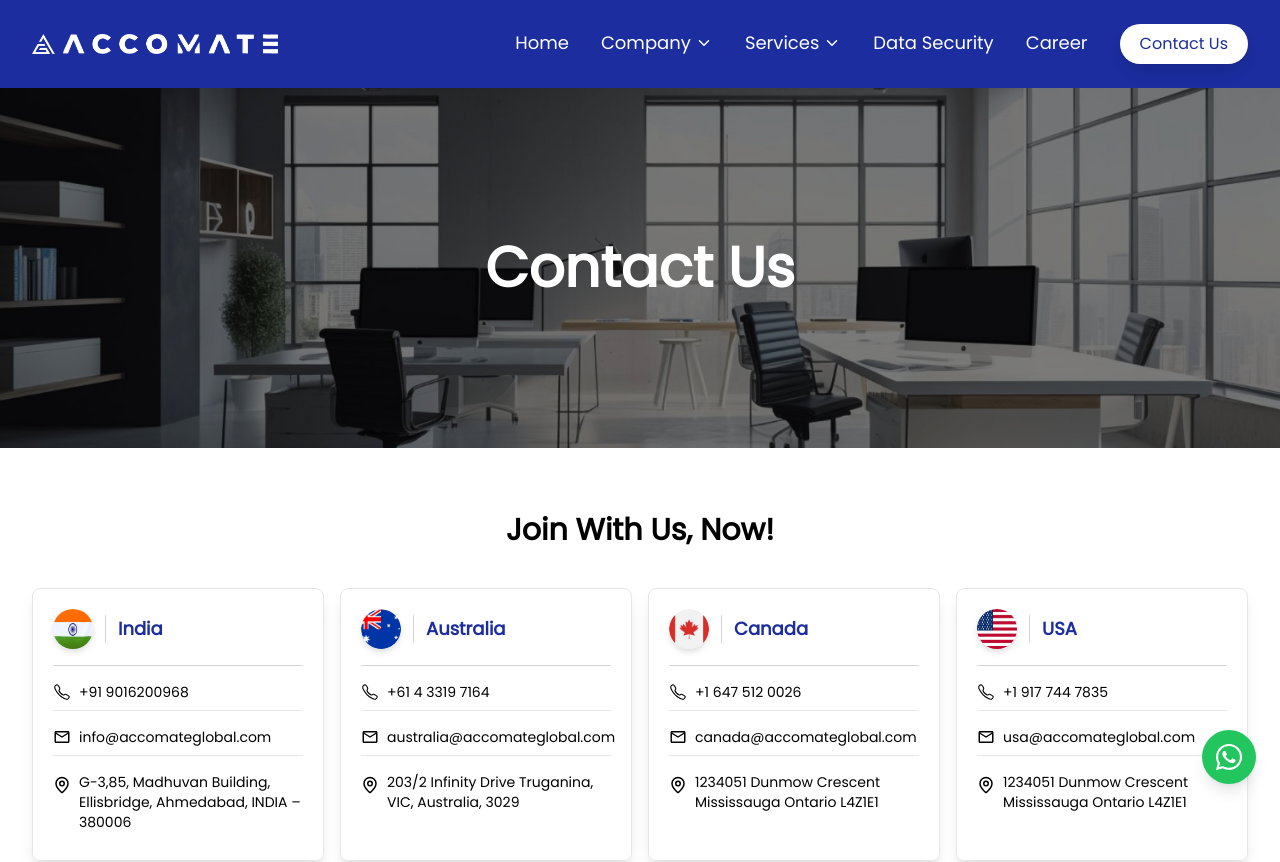
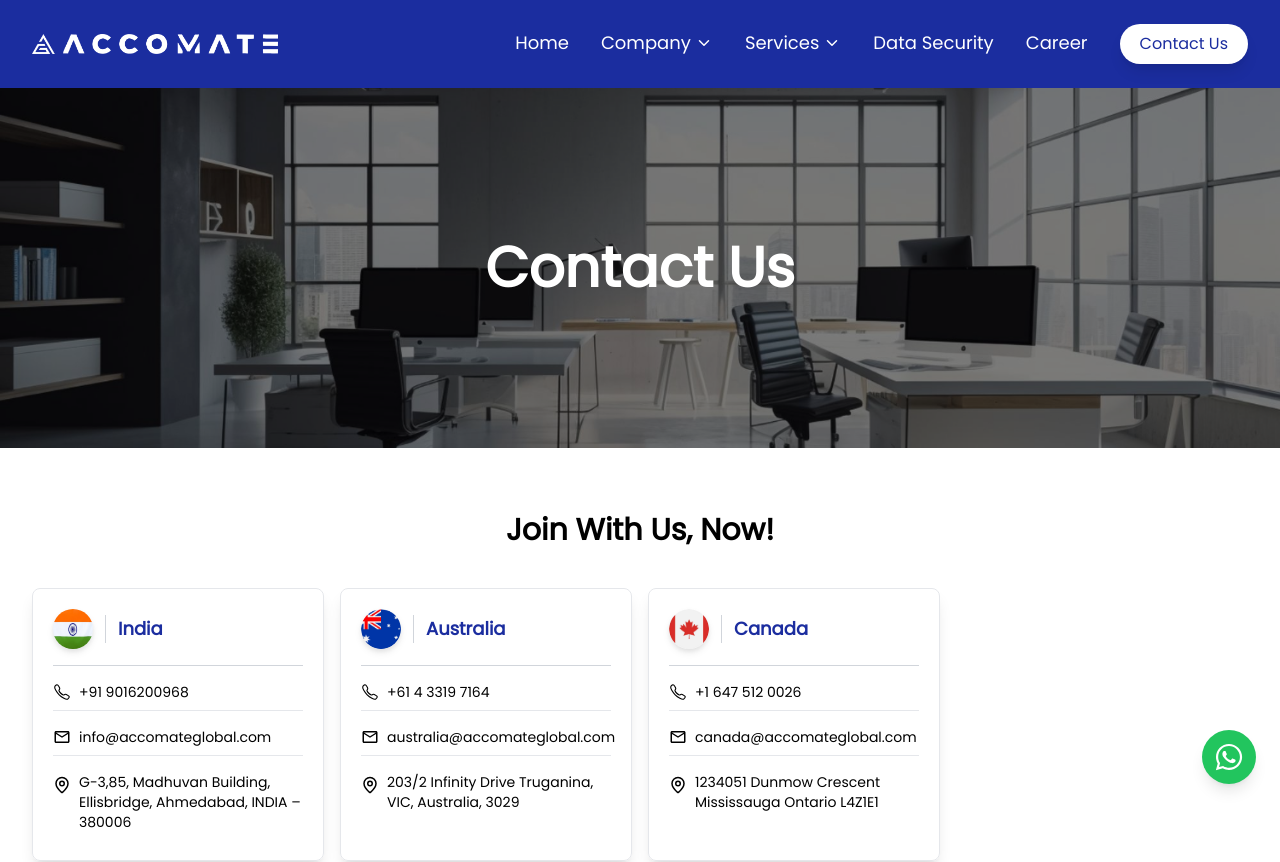
Before and after one commit to dharmeshbafna/accomate-global, a Next.js app: page /contact in a window 1280 px wide. Shown: the top 862 px of the page. Built offline with nearby package versions, Linux system fonts and the light colour scheme.

Commit message:
Update contact.js
Contact details updated

```diff
--- a/src/components/contact.js
+++ b/src/components/contact.js
@@ -39,7 +39,7 @@
         { country: 'India', phone: '+91 9016200968', email: 'info@accomateglobal.com', add: 'G-3,85, Madhuvan Building, Ellisbridge, Ahmedabad, INDIA – 380006' },
         { country: 'Australia', phone: '+61 4  3319  7164', email: 'australia@accomateglobal.com', add: '203/2 Infinity Drive Truganina, VIC, Australia, 3029' },
         { country: 'Canada', phone: '+1 647 512 0026', email: 'canada@accomateglobal.com', add: '1234051 Dunmow Crescent Mississauga Ontario L4Z1E1' },
-        { country: 'USA', phone: '+1 917 744 7835', email: 'usa@accomateglobal.com', add: '1234051 Dunmow Crescent Mississauga Ontario L4Z1E1' },
+
     ];
 
     const handleSubmit = async (e) => {
```
